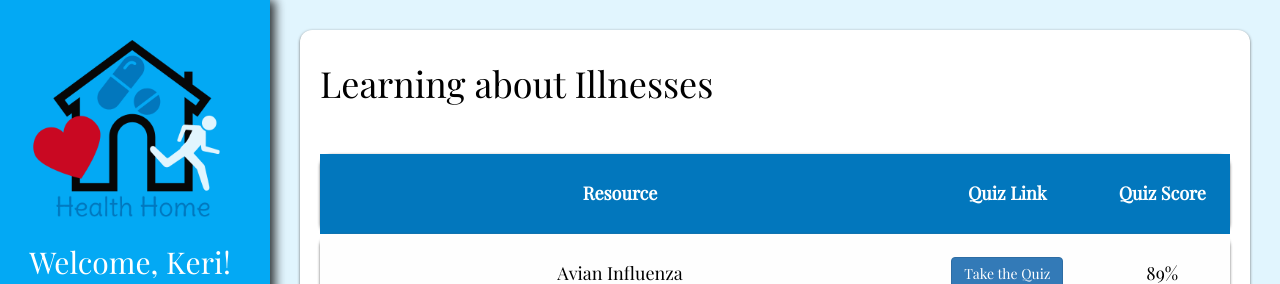
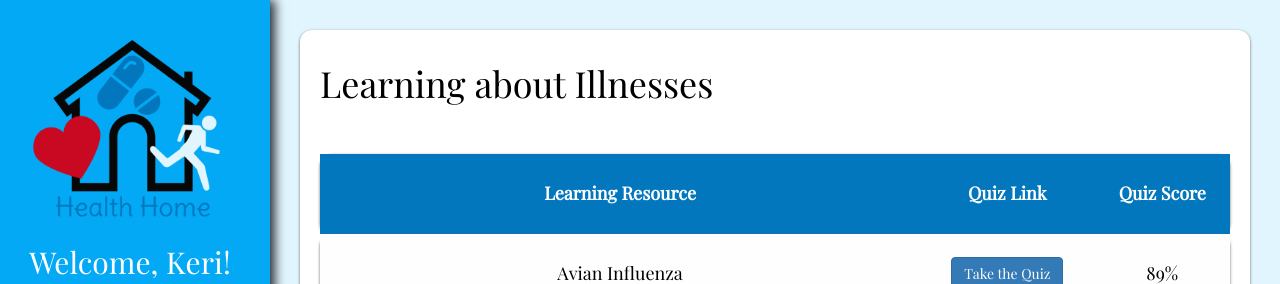
Before and after one commit to tamraberger/healthack2018, an Angular app in the folder health-hack-app/: page /app-illness-learning-page in a window 1280 px wide. Shown: the top 284 px of the page. Built offline with nearby package versions, Linux system fonts and the light colour scheme.

Commit message:
Added the word 'learning'

```diff
--- a/health-hack-app/src/app/illness-learning-page/illness-learning-page.component.html
+++ b/health-hack-app/src/app/illness-learning-page/illness-learning-page.component.html
@@ -4,7 +4,7 @@
     <br><br>
     <table>
       <tr class='social-container'>
-        <th>Resource</th>
+        <th>Learning Resource</th>
         <th>Quiz Link</th>
         <th>Quiz Score</th>
       </tr>
```
